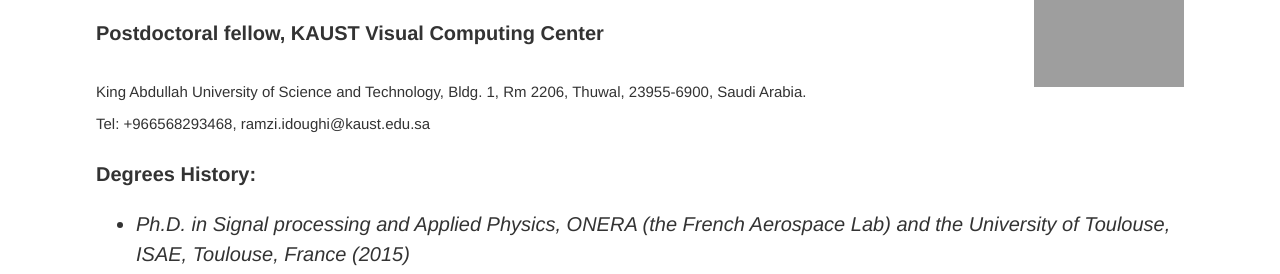
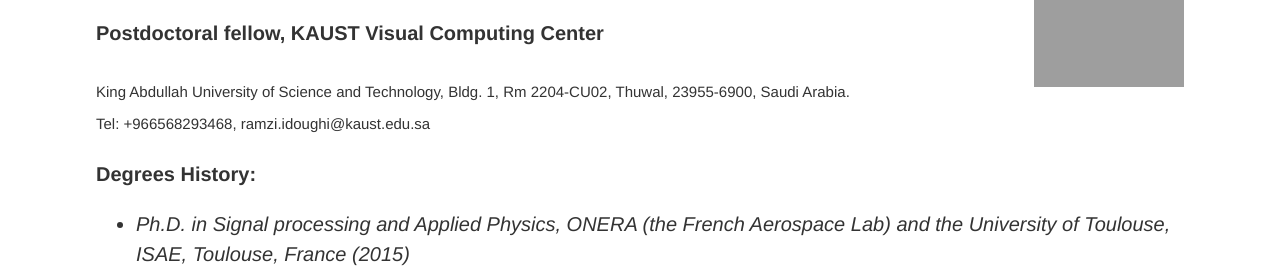
Before and after one commit to vccimaging/vccimaging.github.io, a Jekyll site: the page built from People/idoughr/index.html, in a window 1280 px wide. Shown: the part 169-443 px from the top of the page. Built offline with Jekyll 4.4.1, drawn with Linux system fonts in a browser that asks for light colours; grey boxes are pictures that could not be loaded.

Commit message:
Update index.html

```diff
--- a/People/idoughr/index.html
+++ b/People/idoughr/index.html
@@ -8,7 +8,7 @@
 
 <h1>Dr. Ramzi Idoughi<h1>
 <h4> Postdoctoral fellow, KAUST Visual Computing Center</h4>
-<span style="font-size:75%;">King Abdullah University of Science and Technology, Bldg. 1, Rm 2206, Thuwal, 23955-6900, Saudi Arabia.<br> Tel: +966568293468, ramzi.idoughi@kaust.edu.sa</span><p>
+<span style="font-size:75%;">King Abdullah University of Science and Technology, Bldg. 1, Rm 2204-CU02, Thuwal, 23955-6900, Saudi Arabia.<br> Tel: +966568293468, ramzi.idoughi@kaust.edu.sa</span><p>
 <b>Degrees History: </b> <em>
 <ul>
 <li>Ph.D. in Signal processing and Applied Physics, ONERA (the French Aerospace Lab) and the University of Toulouse, ISAE, Toulouse, France (2015)</li>
```
